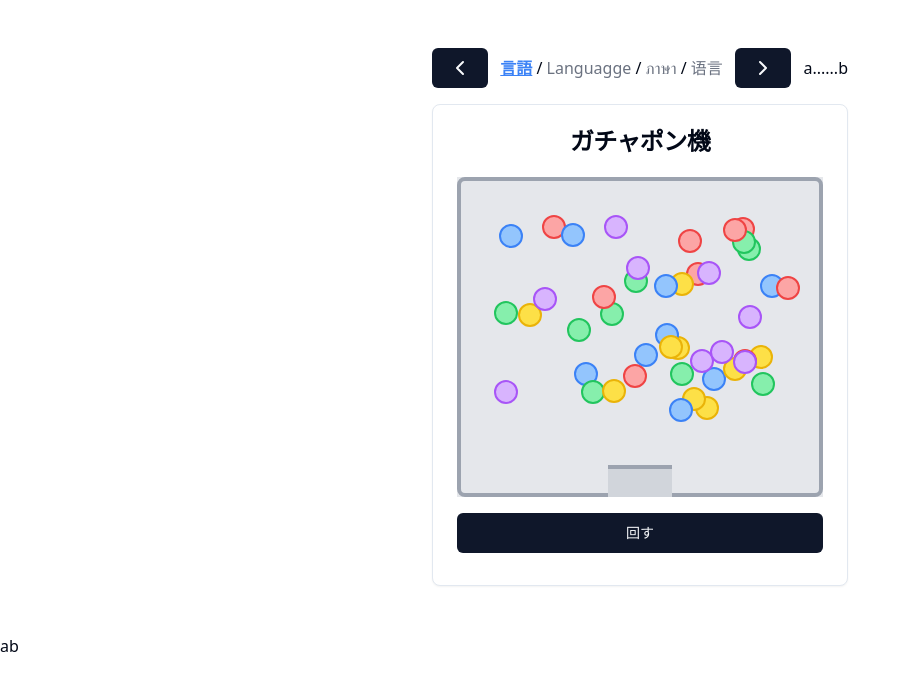
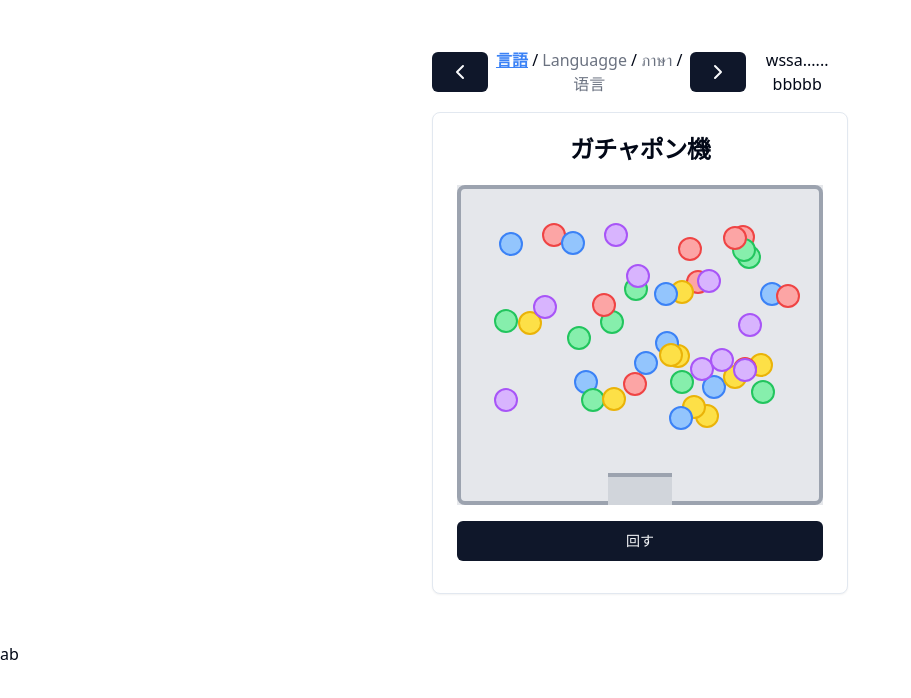
Before and after one commit to tontpong/gacha, a React (Vite) app: page / in a window 1280 px wide. Shown: the top 698 px of the page, without its empty margins (0-911 px from the left). Built offline with nearby package versions, Linux system fonts and the light colour scheme.

Commit message:
Update ArtifactCode.jsx

```diff
--- a/src/ArtifactCode.jsx
+++ b/src/ArtifactCode.jsx
@@ -100,7 +100,7 @@ window.stopPlaying();
           )).reduce((prev, curr) => [prev, ' / ', curr])}
         </div>
         <Button onClick={() => changeLanguage(1)}><ChevronRight size={24} /></Button>
-<div><button onclick="startPlaying()">a</button>......<button onclick="stopPlaying()">b</button></div>
+<div><button onclick="startPlaying()">wssa</button>......<button onclick="stopPlaying()">bbbbb</button></div>
       </div>
       <Card>
         <CardHeader>
```
